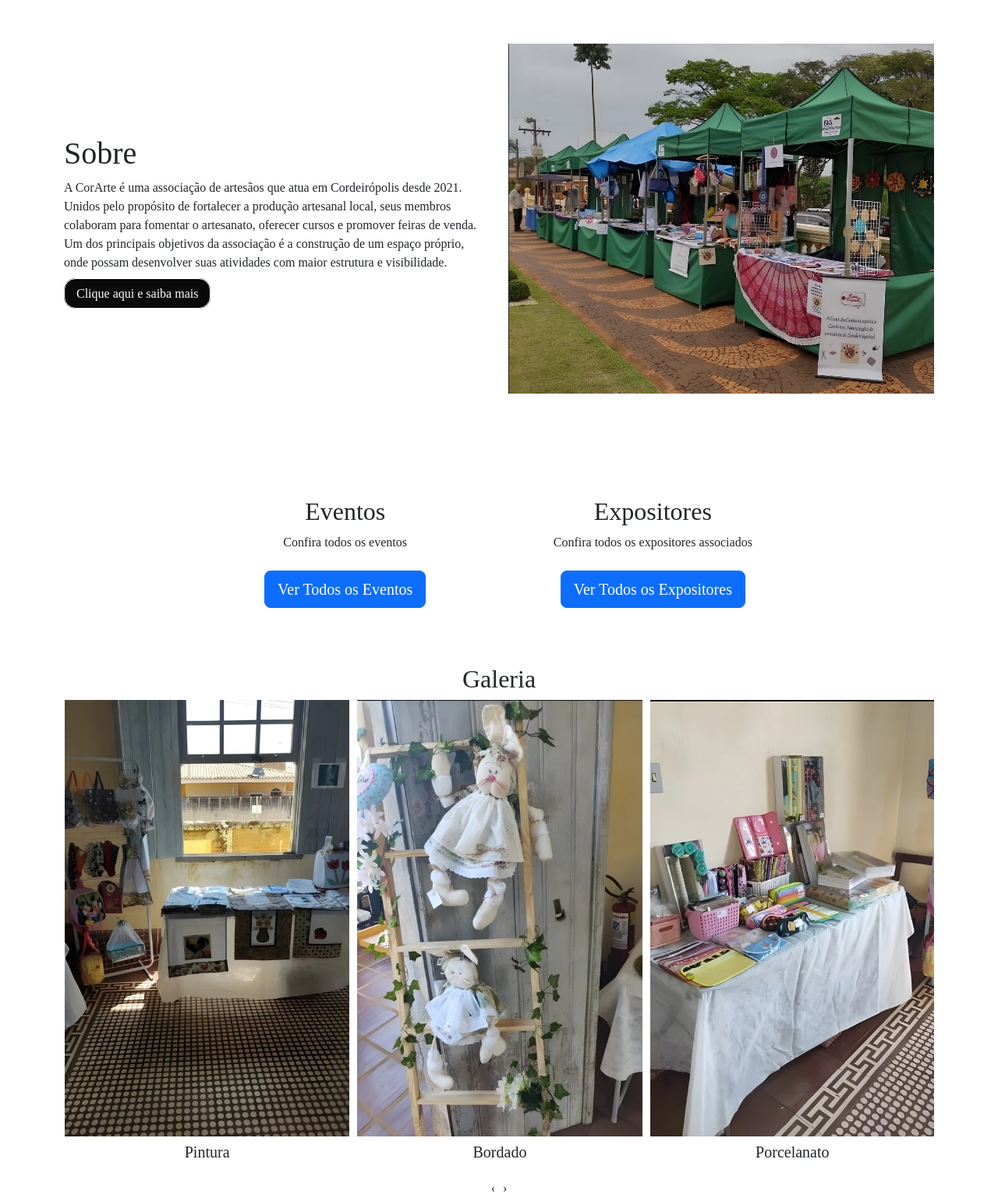
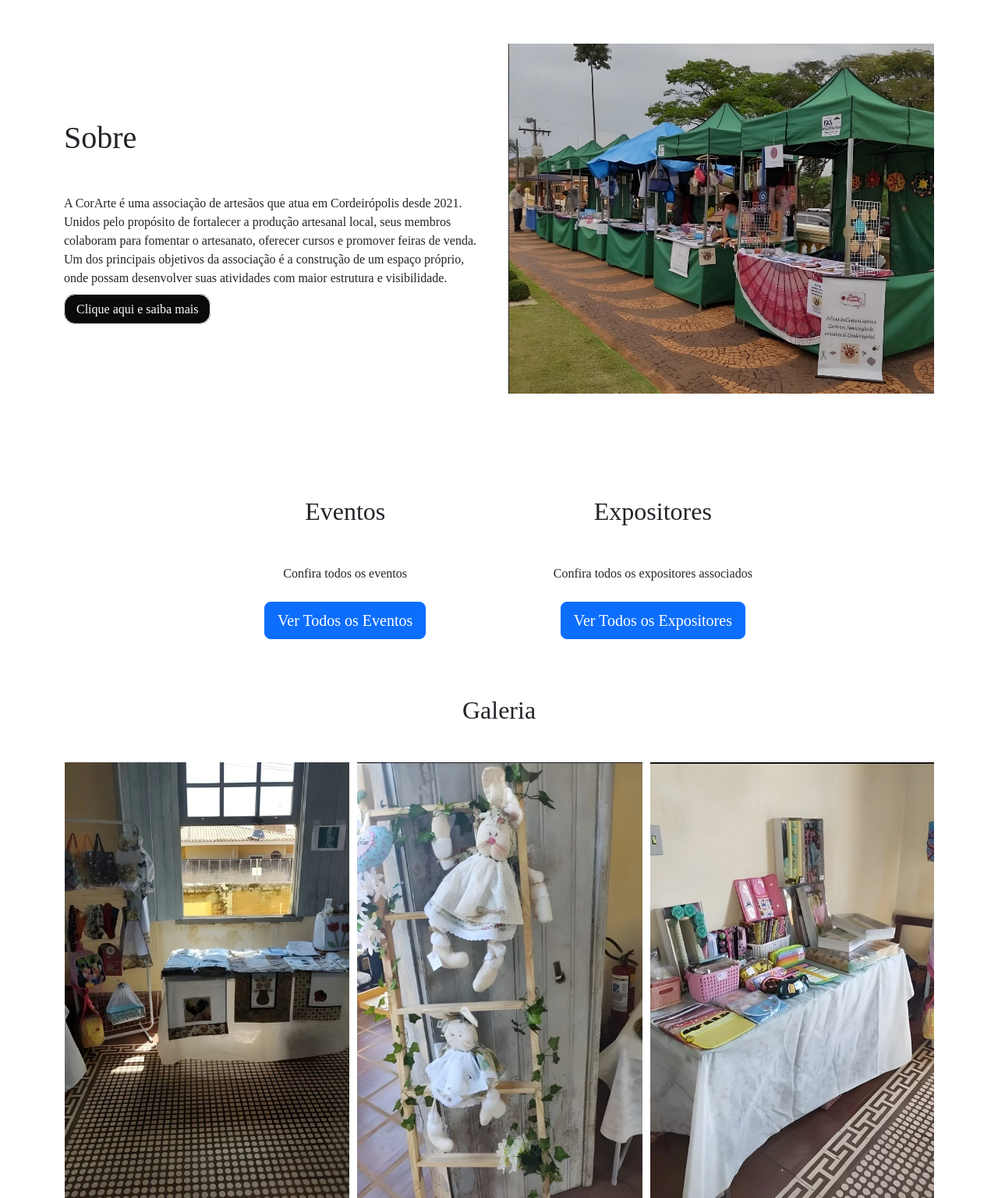
Before and after one commit to msbonfim/pl_corarte2025, a Django app: page / in a window 1280 px wide. Shown: the part 752-2289 px from the top of the page at 78% size. Run offline with Django 5.2, Linux system fonts and the light colour scheme; data comes from the database, SQL or seed files in the repository.

Commit message:
Update index.html

```diff
--- a/home/templates/home/index.html
+++ b/home/templates/home/index.html
@@ -11,7 +11,7 @@
     <div class="row">
       <div class="col-6 content">
         <div class="box-txt">
-          <h1>Sobre</h1>
+          <h1 class="mb-5">Sobre</h1>
           <p>
             A CorArte é uma associação de artesãos que atua em Cordeirópolis
             desde 2021. Unidos pelo propósito de fortalecer a produção artesanal
@@ -44,7 +44,7 @@
 >
   <section class="col eventos">
     <article class="container">
-      <h2 class="title">Eventos</h2>
+      <h2 class="title mb-5">Eventos</h2>
       <p style="text-align: center">Confira todos os eventos</p>
       <div class="text-center my-4">
         <a
@@ -60,7 +60,7 @@
 
   <section class="col expositores">
     <article class="container">
-      <h2 class="title">Expositores</h2>
+      <h2 class="title mb-5">Expositores</h2>
       <p style="text-align: center">Confira todos os expositores associados</p>
       <div class="text-center my-4">
         <a
@@ -76,7 +76,7 @@
 </article>
 
 <section class="galeria">
-  <h2 class="title mb--3">Galeria</h2>
+  <h2 class="title mb-5">Galeria</h2>
   {% include 'galeria/carrossel.html' with imagens=imagens %}
 </section>
 
```
